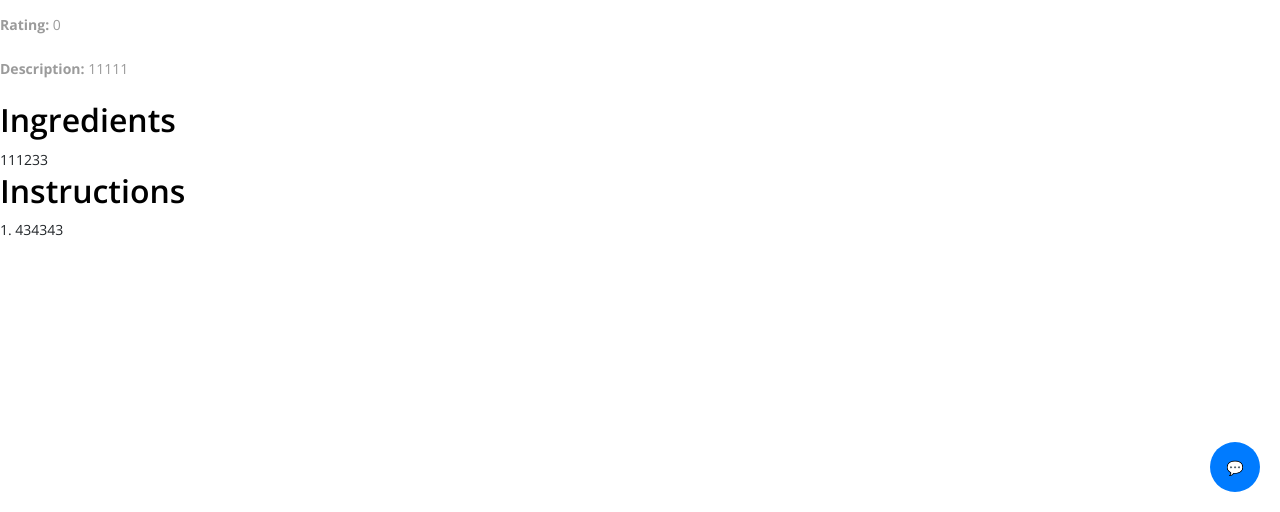
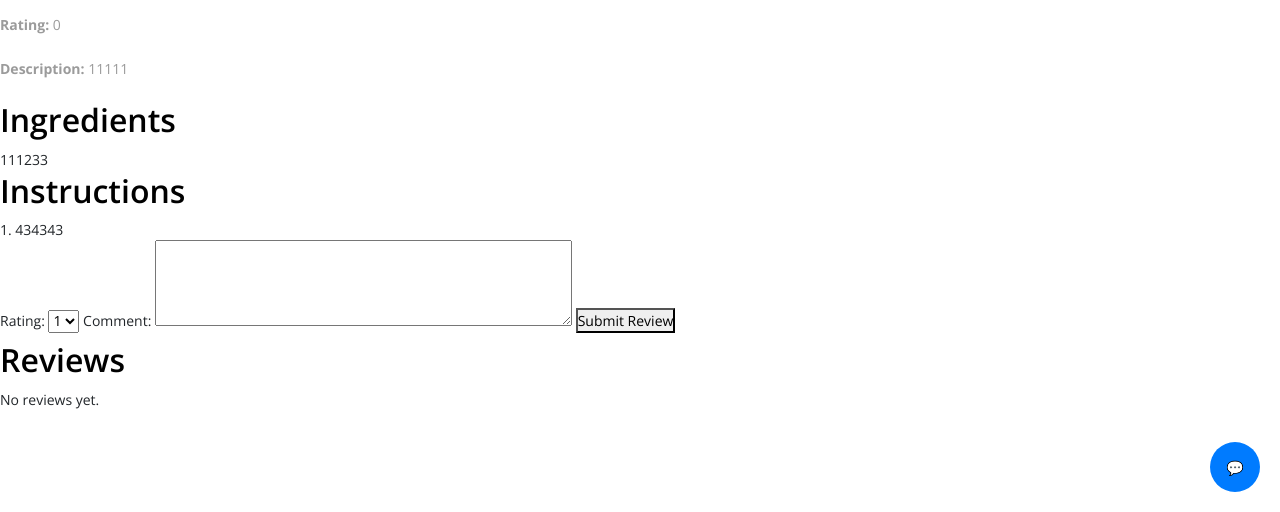
Before and after one commit to Insaniyat-Ishan/MyChef-Flask, a Flask app: page /recipe_details/1 in a window 1280 px wide. Shown: the part 288-800 px from the top of the page. Run offline with Flask 3, Linux system fonts and the light colour scheme; some libraries are stand-ins or nearby versions.

Commit message:
review added

```diff
--- a/MyChef/templates/recipe_details.html
+++ b/MyChef/templates/recipe_details.html
@@ -28,4 +28,31 @@
             <li>No instructions available.</li>
         {% endfor %}
     </ol>
-{% endblock %}
+<!-- hanleding the review part here  -->
+<form method="POST" action="{{ url_for('views.add_review', recipe_id=recipe.id) }}">
+    <label for="rating">Rating:</label>
+    <select name="rating" id="rating" required>
+        <option value="1">1</option>
+        <option value="2">2</option>
+        <option value="3">3</option>
+        <option value="4">4</option>
+        <option value="5">5</option>
+    </select>
+
+    <label for="comment">Comment:</label>
+    <textarea name="comment" id="comment" rows="4" cols="50"></textarea>
+
+    <button type="submit">Submit Review</button>
+</form>
+
+<h2>Reviews</h2>
+<ul>
+    {% for review in recipe.reviews %}
+        <li><strong>{{ review.user.first_name }}:</strong> Rated {{ review.rating }} stars - {{ review.comment }}</li>
+    {% else %}
+        <li>No reviews yet.</li>
+    {% endfor %}
+</ul>
+
+
+    {% endblock %}
--- a/MyChef/views.py
+++ b/MyChef/views.py
@@ -290,3 +290,21 @@ def replace_meal(meal_id, date):
             db.session.commit()
             return jsonify({'success': True})
     return jsonify({'success': False})
+
+from .models import Review
+########## Review Part ##########
+@views.route('/recipe_details/<int:recipe_id>/add_review', methods=['POST'])
+@login_required
+def add_review(recipe_id):
+    rating = request.form.get('rating')
+    comment = request.form.get('comment')
+    review = Review(
+        recipe_id=recipe_id,
+        user_id=current_user.id,
+        rating=rating,
+        comment=comment
+    )
+    db.session.add(review)
+    db.session.commit()
+    return redirect(url_for('views.recipe_details', recipe_id=recipe_id))
+##################################
```
Also changed, not shown: MyChef/models.py (+18 -1 lines), instance/database.db.
